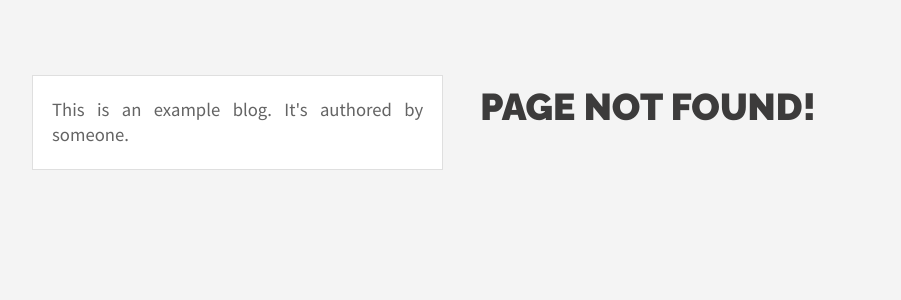
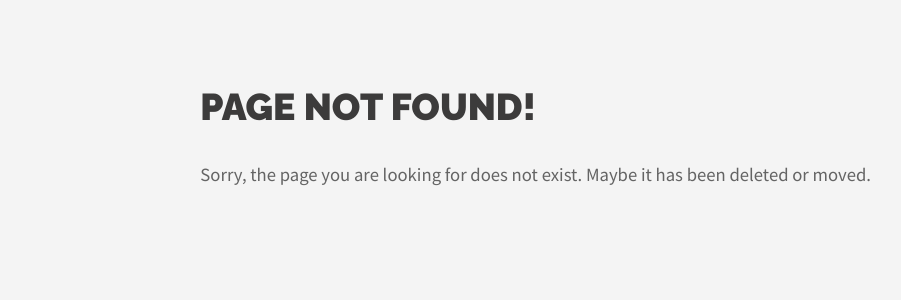
Before and after one commit to embik/bloks, a Flask app: template bloks/templates/default/errors/404.html.j2 in a window 1280 px wide. Shown: the part 65-365 px from the top of the page, without its empty margins (89-990 px from the left). Run offline with Flask 2, Linux system fonts and the light colour scheme; the template is opened without the code that fills it, so the values that code supplies are empty; parts of the project's set-up code (start-up, migrations or seed data) failed here and were passed over.

Commit message:
Use one-column layout for error pages

```diff
--- a/bloks/templates/default/errors/401.html.j2
+++ b/bloks/templates/default/errors/401.html.j2
@@ -1,5 +1,6 @@
-{% extends 'default/base.html.j2' %}
+{% extends 'default/base_simple.html.j2' %}
 
 {% block content %}
     <h1>Unauthorized</h1>
+    <p>Sorry, accessing this page is forbidden for you.</p>
 {% endblock %}
--- a/bloks/templates/default/errors/403.html.j2
+++ b/bloks/templates/default/errors/403.html.j2
@@ -1,5 +1,6 @@
-{% extends 'default/base.html.j2' %}
+{% extends 'default/base_simple.html.j2' %}
 
 {% block content %}
     <h1>Forbidden</h1>
+    <p>Your user account has not the necessary privileges for this page.</p>
 {% endblock %}
--- a/bloks/templates/default/errors/404.html.j2
+++ b/bloks/templates/default/errors/404.html.j2
@@ -1,5 +1,6 @@
-{% extends 'default/base.html.j2' %}
+{% extends 'default/base_simple.html.j2' %}
 
 {% block content %}
     <h1>Page not found!</h1>
+    <p>Sorry, the page you are looking for does not exist. Maybe it has been deleted or moved.</p>
 {% endblock %}
--- a/bloks/templates/default/errors/500.html.j2
+++ b/bloks/templates/default/errors/500.html.j2
@@ -1,5 +1,6 @@
-{% extends 'default/base.html.j2' %}
+{% extends 'default/base_simple.html.j2' %}
 
 {% block content %}
     <h1>Internal Server Error</h1>
+    <p>Sorry, something went wrong!</p>
 {% endblock %}
```
